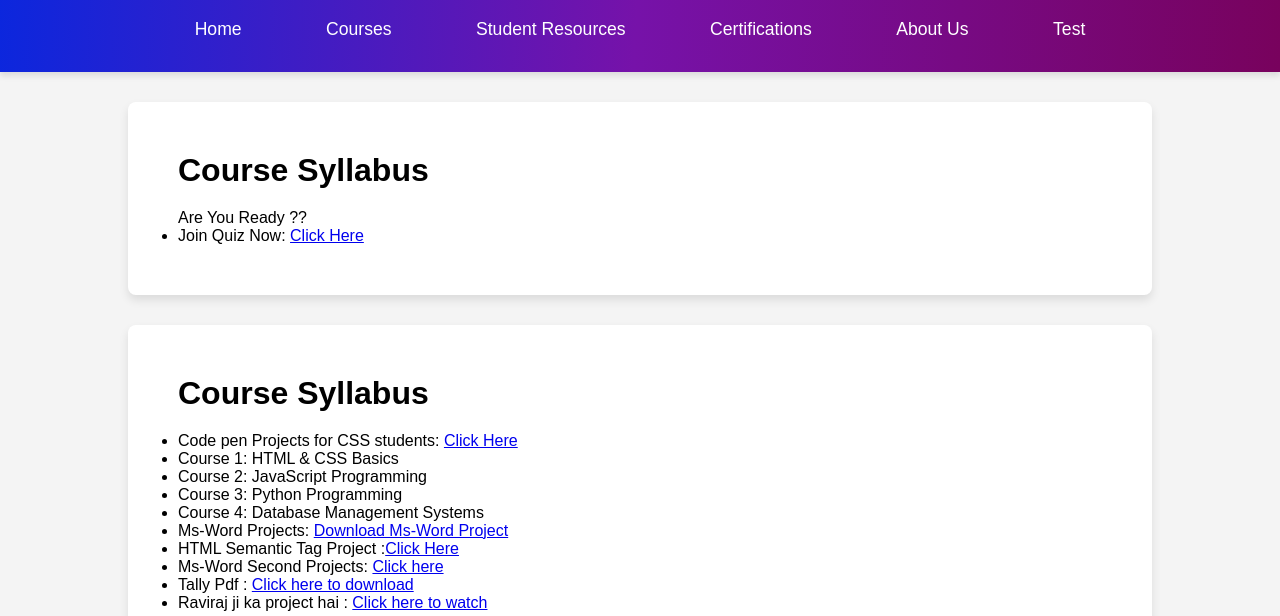
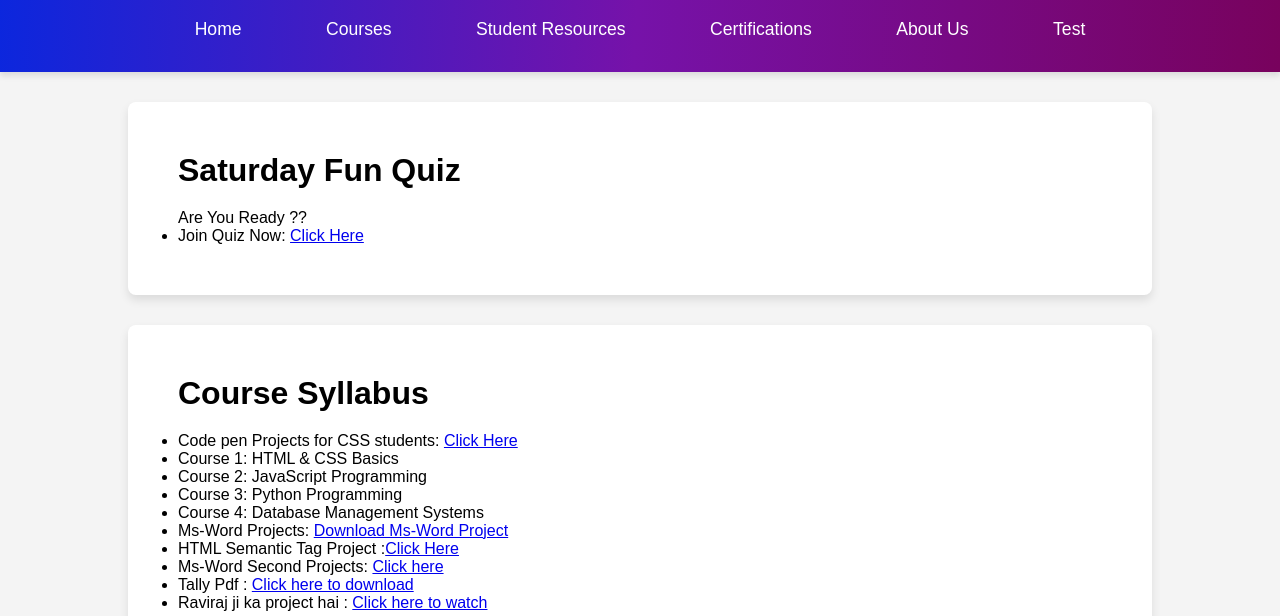
Before and after one commit to itcs-deoria/itcs, a plain HTML site: page index.html in a window 1280 px wide. Shown: the part 184-800 px from the top of the page. Drawn offline with Linux system fonts and the light colour scheme.

Commit message:
Update index.html

```diff
--- a/index.html
+++ b/index.html
@@ -59,7 +59,7 @@
     </header>
 
         <section id="syllabus">
-        <h2>Course Syllabus</h2>
+        <h2>Saturday Fun Quiz</h2>
         <ul>
             Are You Ready ??
             <li>Join Quiz Now: <a href="https://quizizz.com/join">Click Here</a></li>
```
